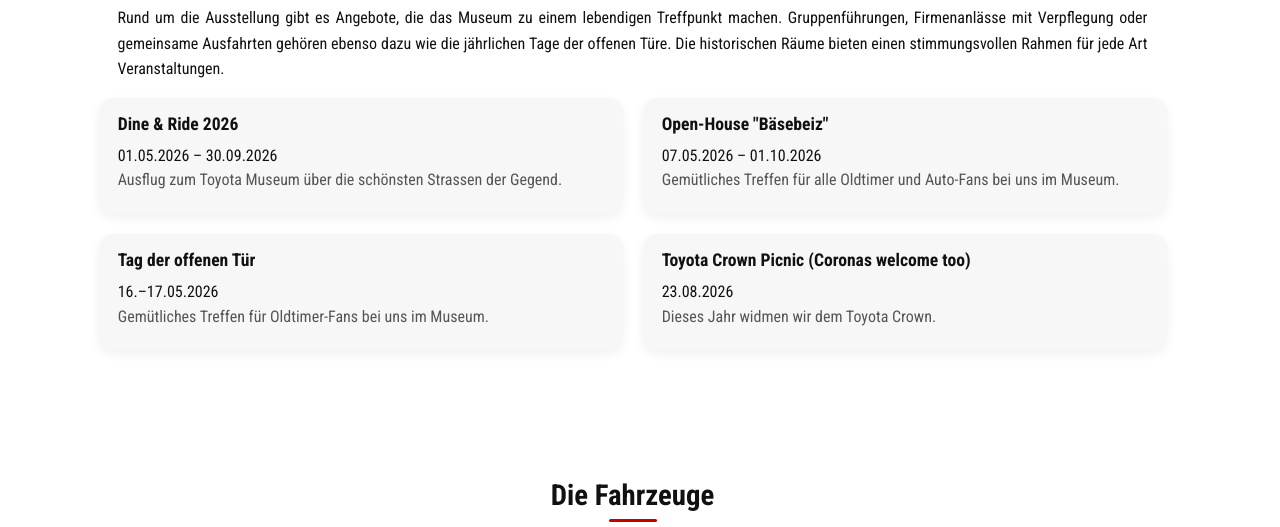
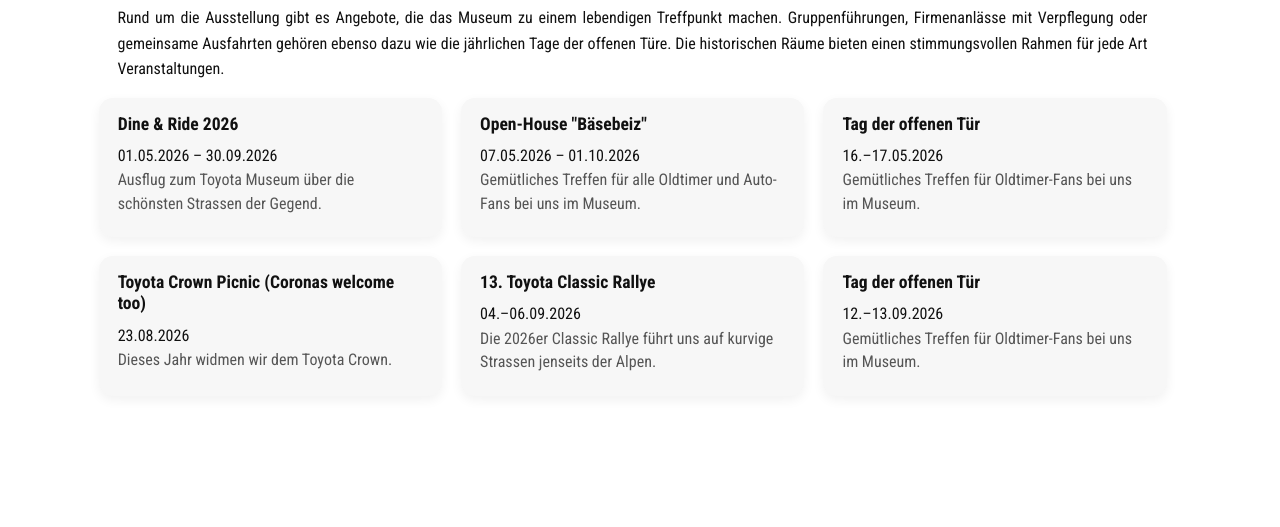
Before and after one commit to stmClassics/toyota-museum, a website: page index.html in a window 1280 px wide. Shown: the part 1386-1913 px from the top of the page. Drawn offline with Linux system fonts and the light colour scheme.

Commit message:
Release7.4

```diff
--- a/assets/css/core.css
+++ b/assets/css/core.css
@@ -272,6 +272,32 @@
 }
 
 /* =========================================================
+   PROGAMM
+   insights.html: 3-Spalten Grid
+   ========================================================= */
+
+.home-program-grid{
+  display: grid;
+  gap: 1.2rem;
+}
+
+@media (min-width: 700px){
+  .home-program-grid{
+    grid-template-columns: repeat(2, 1fr);
+  }
+}
+
+@media (min-width: 1000px){
+  .home-program-grid{
+    grid-template-columns: repeat(3, 1fr);
+  }
+}
+
+.home-program-card{
+  cursor: pointer;
+}
+
+/* =========================================================
    INSIGHTS / GESCHICHTEN
    - Startseite: 2 Teaser (Bild links quadratisch)
    - /insights.html: 3-Spalten Grid, Featured = ganze erste Zeile
--- a/assets/css/program.css
+++ b/assets/css/program.css
@@ -1,32 +1,20 @@
-@media (min-width: 900px){
-  .program-grid{
-    display: grid;
+.home-program-grid{
+  display: grid;
+  gap: 1.2rem;
+}
+
+@media (min-width: 700px){
+  .home-program-grid{
     grid-template-columns: repeat(2, 1fr);
-    gap: 1.2rem;
   }
 }
 
-.program-card__body{
-  display: block;
+@media (min-width: 1000px){
+  .home-program-grid{
+    grid-template-columns: repeat(3, 1fr);
+  }
 }
 
-.program-card__content{
-  padding: 0;
+.home-program-card{
+  cursor: pointer;
 }
-
-.program-card .muted{
-  text-align: left;
-}
-
-.program-card__thumb{
-  margin-bottom: 0.8rem;
-  border-radius: 12px;
-  overflow: hidden;
-}
-
-.program-card__thumb img{
-  width: 100%;
-  height: auto;
-  display: block;
-  object-fit: cover;
-}
--- a/assets/js/home-cars.js
+++ b/assets/js/home-cars.js
@@ -40,7 +40,7 @@
           const year = car.year ? ` (${car.year})` : "";
 
           return `
-            <a class="card" href="/cars.html#car-${car.slug}">
+            <a class="card" href="/cars.html?open=${car.slug}">
               ${imgTag}
               <div class="car-card__body">
                 <h3>${car.title}${year}</h3>
--- a/assets/js/home-insights.js
+++ b/assets/js/home-insights.js
@@ -51,7 +51,7 @@
         const excerpt = text.length > 180 ? (text.slice(0, 180).trim() + "…") : text;
 
         return `
-          <a class="card insight-teaser" href="/insights.html#insight-${item.slug}">
+          <a class="card insight-teaser" href="/insights.html?open=${item.slug}">
             <div class="card__body insight-teaser__body">
               ${imgBlock}
               <div class="insight-teaser__content">
--- a/assets/js/home-program.js
+++ b/assets/js/home-program.js
@@ -1,92 +1,79 @@
-// program auf der Startseite rendern (2 Stück, Bild links quadratisch)
 (function () {
+
   const container = document.querySelector("#program-list");
   if (!container || !window.CMS) return;
 
-  const parseImages = (item) =>
-    item.images ? item.images.split(",").map(s => s.trim()).filter(Boolean) : [];
+  async function init() {
 
-  const excerptFrom = (item, maxLen) => {
-    const text = (
-      (item.summary ? item.summary + " " : "") +
-      (item.body ? String(item.body).replace(/\s+/g, " ").trim() : "")
-    ).trim();
+    try {
 
-    if (!text) return "";
-    if (text.length <= maxLen) return text;
+      let program = await CMS.loadCollection("/content/program");
 
-    let cut = text.slice(0, maxLen);
-    const lastSpace = cut.lastIndexOf(" ");
-    if (lastSpace > 0) cut = cut.slice(0, lastSpace);
-    return cut + "…";
-  };
-
-  async function init() {
-    try {
-      let items = await CMS.loadCollection("/content/program");
-
-      // Slugify robust
-      items = items
+      program = program
         .map(i => ({
           ...i,
           slug: Utils.slugify(i.slug || i.title || "")
         }))
         .filter(i => i.slug);
 
-      // "Aktuell" = bis Enddatum (oder Start wenn kein End)
-      const today = todayStartZurich();
-
-      items = items
+      program = program
         .map(normalizeDateRange)
         .filter(isOngoingOrUpcoming)
         .sort(sortByStartDate);
 
-      const shown = items.slice(0, 4); //Anzahl Karten, die angezeigt werden
+      const shown = program.slice(0, 6);
 
-      if (shown.length === 0) {
+      if (!shown.length) {
+
         container.innerHTML = `
           <article class="card">
             <h3>Programm</h3>
-            <p>Derzeit sind keine Termine eingetragen.</p>
-            <p><a href="/program.html" class="link">Zum Programm</a></p>
-          </article>`;
+            <p>Keine Einträge vorhanden.</p>
+          </article>
+        `;
         return;
       }
 
-      container.innerHTML = shown.map((item) => {
+      container.classList.add("home-program-grid");
 
-        // Text: Summary bevorzugen, sonst Body als Plain-Text anreissen
-        const text =
-          (item.summary && item.summary.trim()) ||
-          (item.body ? String(item.body).replace(/\s+/g, " ").trim() : "");
+      container.innerHTML = shown.map(item => {
 
-        const excerpt = text.length > 180 ? (text.slice(0, 180).trim() + "…") : text;
-
-        // Datum: Start/End (ein Datum wenn gleich)
         const dateStr = formatDateRange(item.start, item.end);
 
+        const summary = item.summary
+          ? Utils.escapeHtml(item.summary)
+          : "";
+
         return `
-          <a class="card insight-teaser" href="/program.html#program-${item.slug}">
-            <div class="card__body insight-teaser__body">
-              <div class="insight-teaser__content">
-                <h3>${item.title}</h3>
-                <div class="muted">${dateStr}</div>
-                ${excerpt ? `<p>${excerpt}</p>` : ""}
+          <a class="card home-program-card" href="/program.html?open=${item.slug}">
+            <div class="card__body">
+              <h3>${Utils.escapeHtml(item.title)}</h3>
+              <div class="muted">
+                ${dateStr}
               </div>
+              ${summary ? `<p>${summary}</p>` : ""}
             </div>
           </a>
         `;
+
       }).join("");
 
-    } catch (err) {
-      console.error("Fehler beim Laden des Programms (Home):", err);
+    }
+
+    catch (err) {
+
+      console.error("home-program error", err);
+
       container.innerHTML = `
         <article class="card">
           <h3>Programm</h3>
-          <p>Das Programm konnte nicht geladen werden.</p>
-        </article>`;
+          <p>Konnte nicht geladen werden.</p>
+        </article>
+      `;
     }
+
   }
 
   init();
+
 })();
--- a/content/program/Tag-der-offenen-Türe-1-2026.txt
+++ b/content/program/Tag-der-offenen-Türe-1-2026.txt
@@ -2,6 +2,7 @@
 start: 2026-05-16
 end: 2026-05-17
 location: Toyota Museum Waltensburg
+images: Tag-der-offenen-Tuer.jpg
 summary: Gemütliches Treffen für Oldtimer-Fans bei uns im Museum.
 ---
 Wir öffnen unsere Türen für alle Auto-Begeisterten! Kommt vorbei, entdeckt unsere Sammlung live und geniesst feines vom Grill, Süsses und Getränke. Bei schönem Wetter stellen wir die Festbänke und Liegestühle draussen auf, direkt unter den Bäumen beim rauschenden Vorderrhein. Der Eintritt ist frei.
```
Also changed, not shown: assets/css/overlay.css (+10 -3 lines), assets/css/program_alt.css (added, +32 -0 lines), assets/js/page-insights.js (+6 -3 lines), assets/js/page-program.js (+1 -7 lines), index.html (line endings or trailing spaces).
